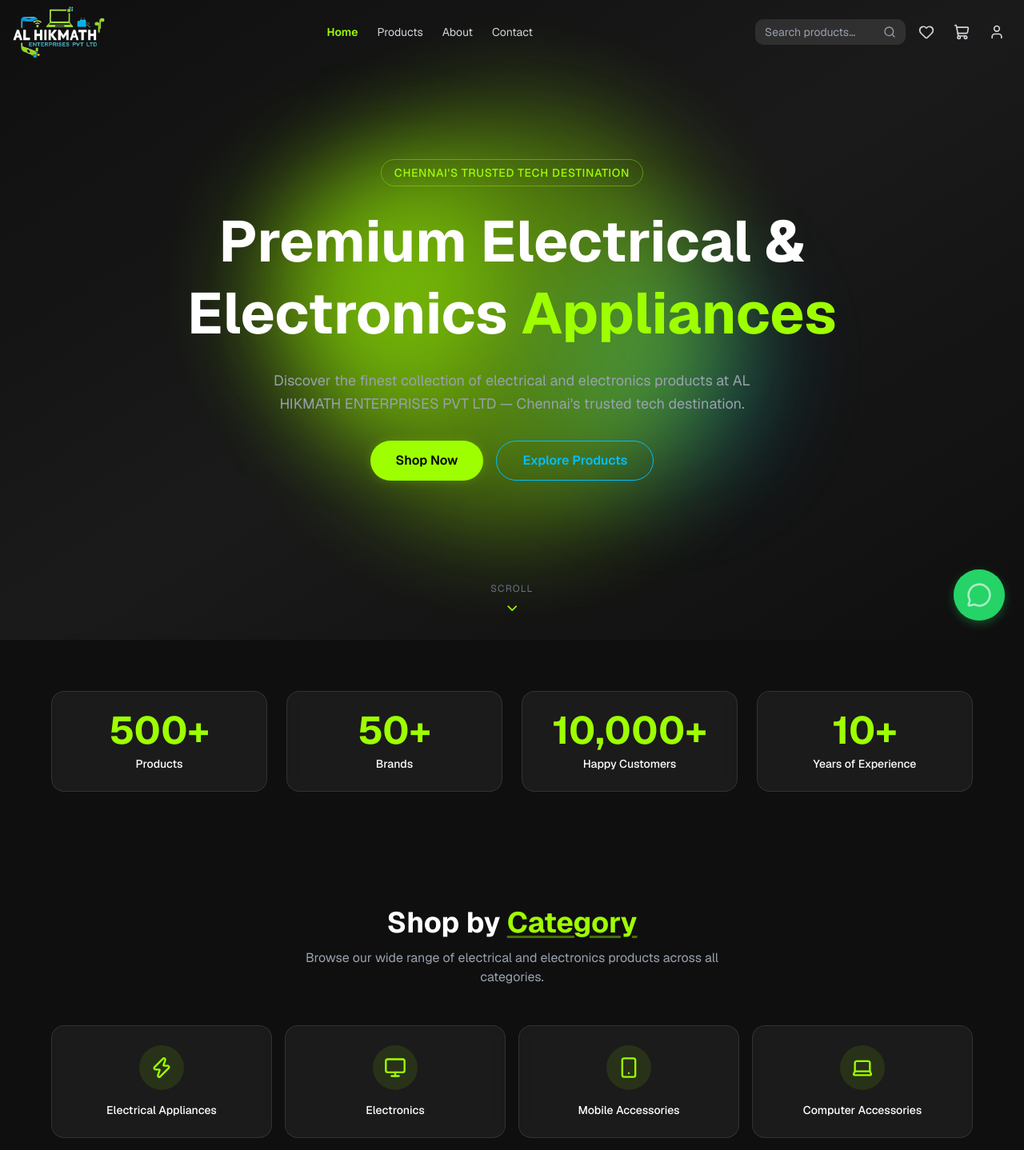
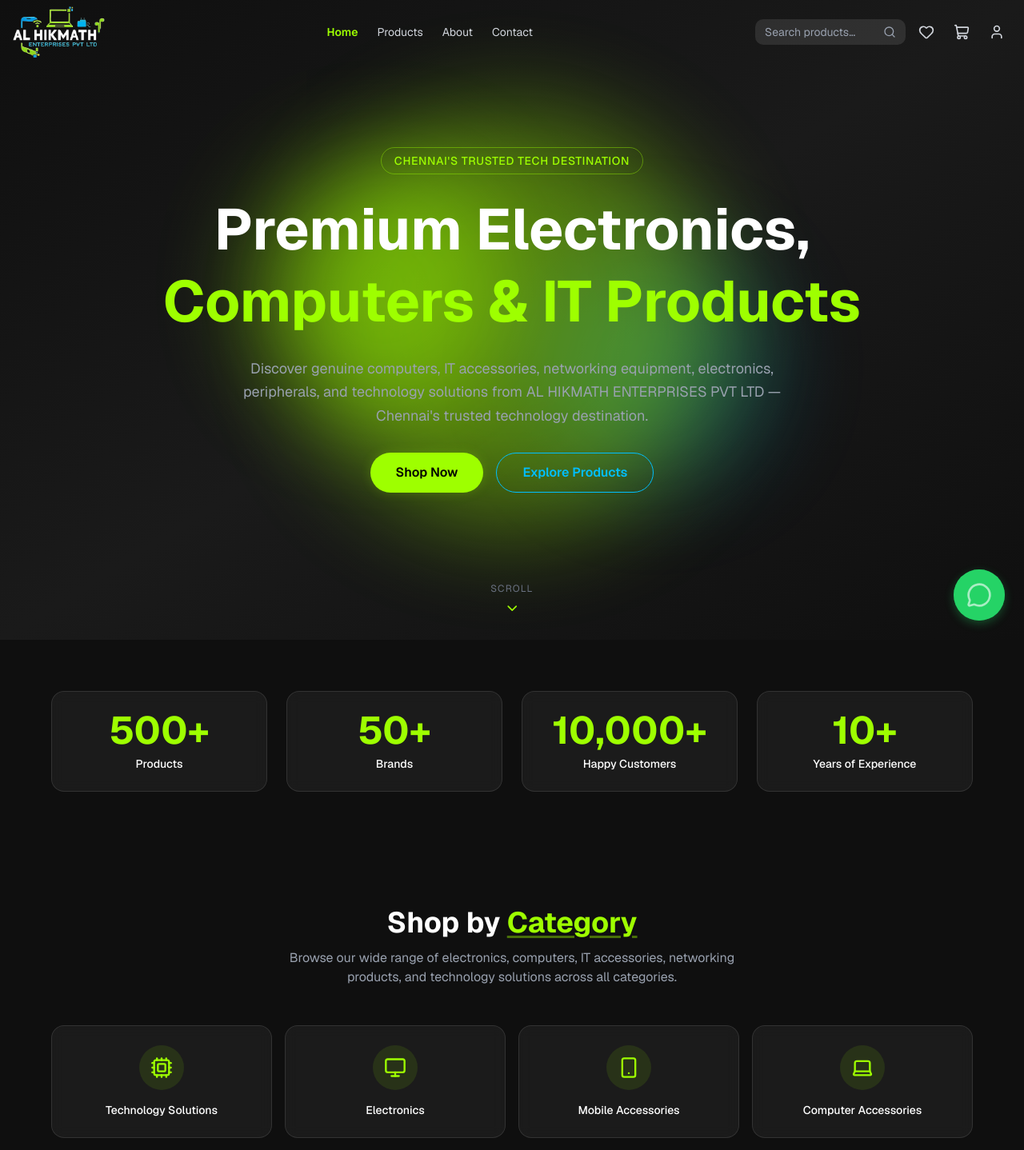
Before and after one commit to Nareshkumar5232/AL-HIKMATH-PVT-LTD, a Next.js app: page / in a window 1280 px wide. Shown: the top 1438 px of the page at 80% size. Built offline with nearby package versions, Linux system fonts and the light colour scheme.

Commit message:
Update homepage positioning copy

```diff
--- a/app/about/page.tsx
+++ b/app/about/page.tsx
@@ -2,8 +2,8 @@
 import Image from "next/image";
 
 export const metadata: Metadata = {
-  title: "About AL HIKMATH | Premium Electrical & Electronics",
-  description: "Learn about AL HIKMATH ENTERPRISES PVT LTD - your trusted partner for premium electrical and electronics appliances in Chennai.",
+  title: "About AL HIKMATH | Electronics, Computers & IT Products",
+  description: "Learn about AL HIKMATH ENTERPRISES PVT LTD - your trusted partner for electronics, computers, IT accessories, networking products, and technology solutions in Chennai.",
 };
 
 export default function AboutPage() {
@@ -27,7 +27,7 @@
             About AL HIKMATH ENTERPRISES
           </h1>
           <p className="text-lg text-gray-400 mb-8">
-            Your Trusted Partner for Premium Electrical & Electronics Appliances
+            Your Trusted Partner for Electronics, Computers & IT Products
           </p>
         </div>
       </section>
@@ -39,7 +39,7 @@
             <div>
               <h2 className="text-3xl font-bold mb-6 text-white">Who We Are</h2>
               <p className="text-gray-400 mb-4 leading-relaxed">
-                AL HIKMATH ENTERPRISES PVT LTD is Chennai's trusted partner for premium electrical and electronics appliances. We have been serving customers with quality products and exceptional service since our establishment.
+                AL HIKMATH ENTERPRISES PVT LTD is Chennai's trusted partner for electronics, computers, IT accessories, networking products, and technology solutions. We have been serving customers with quality products and exceptional service since our establishment.
               </p>
               <p className="text-gray-400 leading-relaxed">
                 With a commitment to excellence, genuine brands, and expert support, we ensure every customer finds the perfect solution for their needs.
@@ -62,7 +62,7 @@
             {[
               {
                 title: "Quality Products",
-                description: "We offer only genuine brands and premium quality electrical & electronics appliances.",
+                description: "We offer only genuine brands and premium quality electronics, computers, and IT solutions.",
               },
               {
                 title: "Expert Support",
--- a/app/layout.tsx
+++ b/app/layout.tsx
@@ -20,16 +20,18 @@
 
 export const metadata: Metadata = {
   title: {
-    default: "AL HIKMATH ENTERPRISES PVT LTD | Premium Electrical & Electronics",
+    default: "AL HIKMATH ENTERPRISES PVT LTD | Electronics, Computers & IT Products",
     template: "%s | AL HIKMATH ENTERPRISES",
   },
   description:
-    "Shop premium electrical and electronics appliances at AL HIKMATH ENTERPRISES PVT LTD. Quality products, genuine brands, fast delivery across Chennai.",
+    "Shop electronics, computers, IT accessories, networking products, and technology solutions at AL HIKMATH ENTERPRISES PVT LTD. Quality products, genuine brands, fast delivery across Chennai.",
   keywords: [
-    "electrical appliances",
-    "electronics",
-    "mobile accessories",
-    "computer accessories",
+    "electronics products",
+    "computer products",
+    "it products",
+    "technology solutions",
+    "it accessories",
+    "networking products",
     "Chennai",
     "AL HIKMATH",
   ],
@@ -40,9 +42,9 @@
     locale: "en_IN",
     url: "https://alhikmath.com",
     siteName: "AL HIKMATH ENTERPRISES",
-    title: "AL HIKMATH ENTERPRISES PVT LTD | Premium Electrical & Electronics",
+    title: "AL HIKMATH ENTERPRISES PVT LTD | Electronics, Computers & IT Products",
     description:
-      "Shop premium electrical and electronics appliances at AL HIKMATH ENTERPRISES PVT LTD.",
+      "Shop electronics, computers, IT accessories, networking products, and technology solutions at AL HIKMATH ENTERPRISES PVT LTD.",
     images: [
       {
         url: "/og-image.jpg",
@@ -55,7 +57,7 @@
   twitter: {
     card: "summary_large_image",
     title: "AL HIKMATH ENTERPRISES PVT LTD",
-    description: "Premium Electrical & Electronics Appliances",
+    description: "Electronics, Computers & IT Products",
   },
   alternates: {
     canonical: "https://alhikmath.com",
--- a/app/page.tsx
+++ b/app/page.tsx
@@ -10,9 +10,9 @@
 import NewsletterSection from "@/components/home/NewsletterSection";
 
 export const metadata: Metadata = {
-  title: "AL HIKMATH ENTERPRISES PVT LTD | Premium Electrical & Electronics",
+  title: "AL HIKMATH ENTERPRISES PVT LTD | Electronics, Computers & IT Products",
   description:
-    "Shop premium electrical and electronics appliances at AL HIKMATH ENTERPRISES PVT LTD — Chennai's trusted tech destination. 500+ products, 50+ brands.",
+    "Shop electronics, computers, IT accessories, networking products, and technology solutions at AL HIKMATH ENTERPRISES PVT LTD — Chennai's trusted technology destination. 500+ products, 50+ brands.",
 };
 
 export default function HomePage() {
--- a/app/products/page.tsx
+++ b/app/products/page.tsx
@@ -4,7 +4,7 @@
 
 export const metadata: Metadata = {
   title: "Products | AL HIKMATH ENTERPRISES",
-  description: "Browse our premium selection of electronics, electrical appliances, mobile and computer accessories, chargers, earphones, and smart devices.",
+  description: "Browse our premium selection of electronics, computers, IT accessories, networking products, chargers, earphones, smart devices, and technology solutions.",
 };
 
 interface SearchParams {
--- a/components/home/CategorySection.tsx
+++ b/components/home/CategorySection.tsx
@@ -20,7 +20,7 @@
 }
 
 const categories: Category[] = [
-  { name: "Electrical Appliances", slug: "electrical-appliances", icon: Zap },
+  { name: "Technology Solutions", slug: "electrical-appliances", icon: Cpu },
   { name: "Electronics", slug: "electronics", icon: Monitor },
   { name: "Mobile Accessories", slug: "mobile-accessories", icon: Smartphone },
   { name: "Computer Accessories", slug: "computer-accessories", icon: Laptop },
@@ -67,8 +67,9 @@
             </span>
           </h2>
           <p className="text-gray-600 dark:text-gray-400 max-w-xl mx-auto">
-            Browse our wide range of electrical and electronics products across
-            all categories.
+            Browse our wide range of electronics, computers, IT accessories,
+            networking products, and technology solutions across all
+            categories.
           </p>
         </div>
 
--- a/components/home/HeroSection.tsx
+++ b/components/home/HeroSection.tsx
@@ -58,8 +58,12 @@
             variants={itemVariants}
             className="text-4xl sm:text-5xl md:text-6xl lg:text-7xl font-bold text-gray-900 dark:text-white leading-tight"
           >
-            Premium Electrical &amp; Electronics{" "}
-            <span className="text-[#9EFF00]">Appliances</span>
+            <span className="block text-gray-900 dark:text-white">
+              Premium Electronics,
+            </span>
+            <span className="block text-[#9EFF00]">
+              Computers &amp; IT Products
+            </span>
           </motion.h1>
 
           {/* Subheadline */}
@@ -67,8 +71,9 @@
             variants={itemVariants}
             className="max-w-2xl text-gray-700 dark:text-gray-400 text-base sm:text-lg leading-relaxed"
           >
-            Discover the finest collection of electrical and electronics products
-            at AL HIKMATH ENTERPRISES PVT LTD — Chennai&apos;s trusted tech
+            Discover genuine computers, IT accessories, networking equipment,
+            electronics, peripherals, and technology solutions from AL
+            HIKMATH ENTERPRISES PVT LTD — Chennai&apos;s trusted technology
             destination.
           </motion.p>
 
--- a/components/products/ProductsClient.tsx
+++ b/components/products/ProductsClient.tsx
@@ -42,8 +42,8 @@
     desc: "Advanced consumer electronics, audio systems, and measurement tools.",
   },
   "electrical-appliances": {
-    title: "Electrical Appliances",
-    desc: "Home utility products, power extensions, and energy-efficient lighting.",
+    title: "Technology Solutions",
+    desc: "Computing essentials, IT accessories, networking gear, and practical tech solutions.",
   },
   "computer-accessories": {
     title: "Computer Accessories",
@@ -67,7 +67,7 @@
   { id: "all", label: "All Products" },
   { id: "mobile-accessories", label: "Mobile Accessories" },
   { id: "electronics", label: "Electronics" },
-  { id: "electrical-appliances", label: "Electrical Appliances" },
+  { id: "electrical-appliances", label: "Technology Solutions" },
   { id: "computer-accessories", label: "Computer Accessories" },
   { id: "chargers", label: "Chargers" },
   { id: "earphones", label: "Earphones" },
--- a/data/products.ts
+++ b/data/products.ts
@@ -3,12 +3,12 @@
 const PLACEHOLDER = "/images/placeholder-product.svg";
 
 /**
- * AL HIKMATH ENTERPRISES - Premium Electrical & Electronics Store
+ * AL HIKMATH ENTERPRISES - Electronics, Computers & IT Products Store
  *
  * Product Catalog with realistic products spread across 7 categories:
  * - Mobile Accessories
  * - Electronics
- * - Electrical Appliances
+ * - Technology Solutions
  * - Computer Accessories
  * - Chargers
  * - Earphones
@@ -16,7 +16,7 @@
  */
 
 export const mockProducts: Product[] = [
-  // ── Electrical Appliances ──────────────────────────────────────────────────
+  // ── Technology Solutions ───────────────────────────────────────────────────
   {
     id: "prod-001",
     slug: "havells-led-bulb-9w",
```
